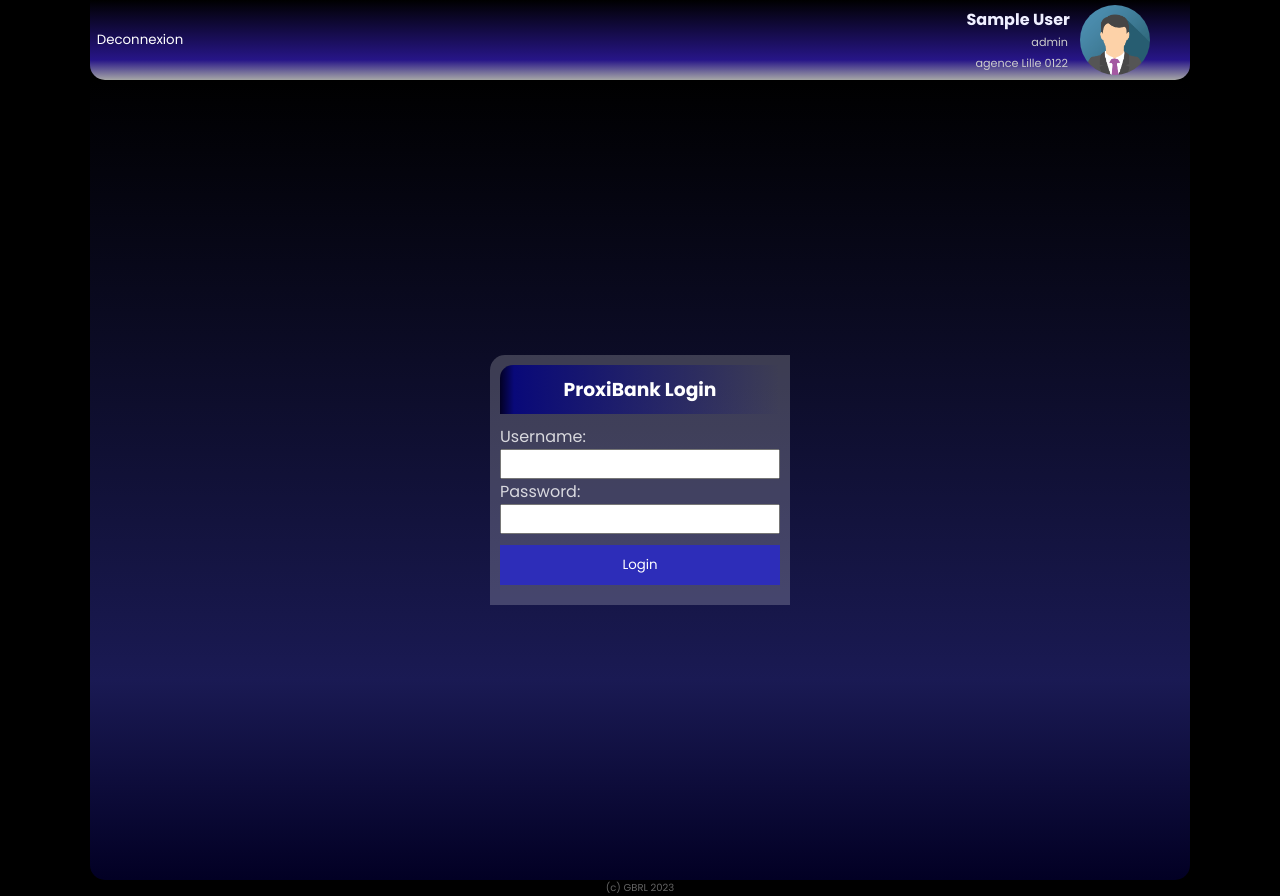
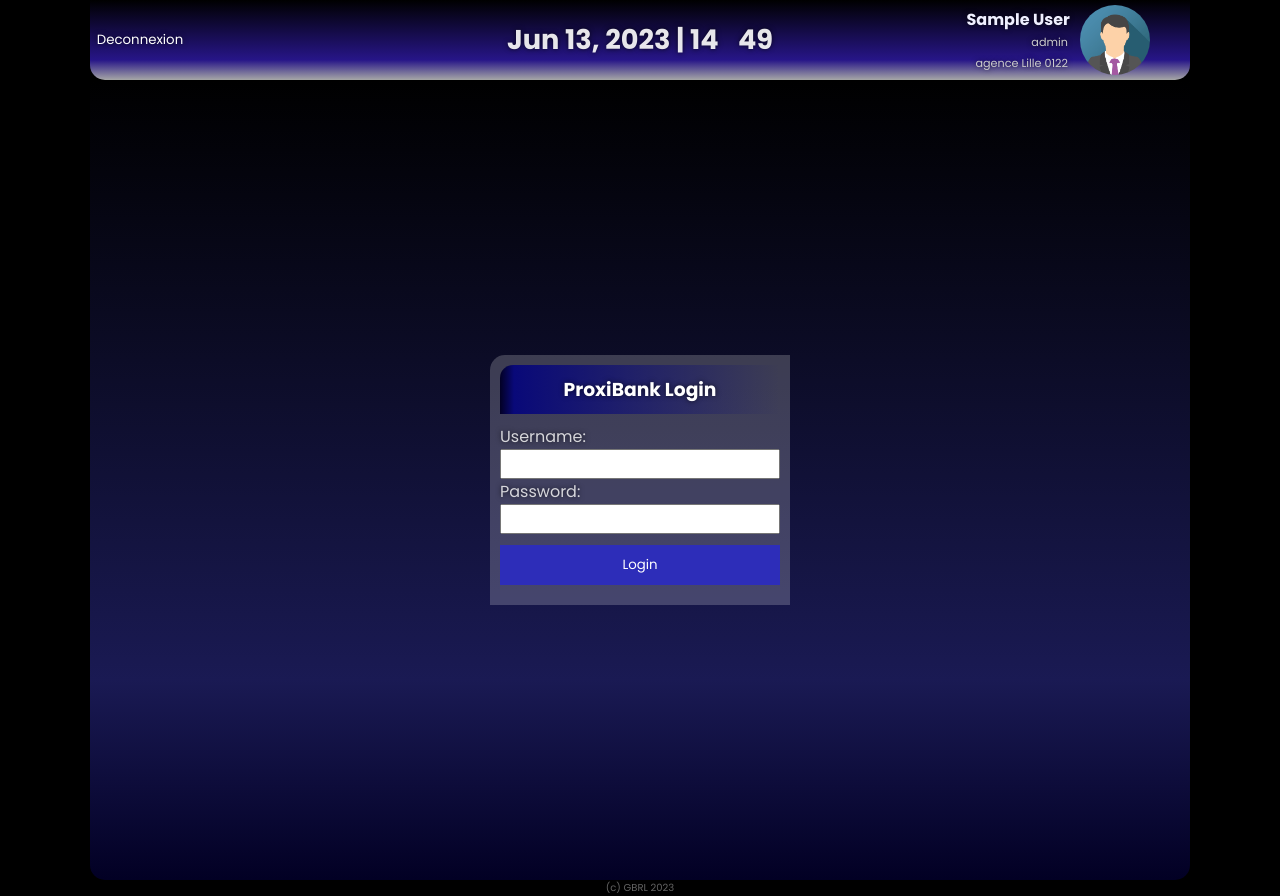
Before and after one commit to GBRL-Web/proxibank_front, an Angular app: page /login in a window 1280 px wide. Built offline with nearby package versions, Linux system fonts and the light colour scheme; sample sign-in values are in the browser's storage.

Commit message:
docs: added clock component

```diff
--- a/src/_fonts.scss
+++ b/src/_fonts.scss
@@ -1 +1,2 @@
 @import url('https://fonts.googleapis.com/css2?family=Poppins:wght@400;600;700&display=swap');
+@import url('https://fonts.googleapis.com/css2?family=Indie+Flower&display=swap');
--- a/src/app/app.module.ts
+++ b/src/app/app.module.ts
@@ -17,6 +17,7 @@ import { DetailsComponent } from './dashboard/director/details/details.component
 import { AccountsComponent } from './dashboard/counselor/form/accounts/accounts.component';
 import { CommonModule } from '@angular/common';
 import { TransferComponent } from './dashboard/counselor/form/transfer/transfer.component';
+import { DateTimeDisplayComponent } from './common/datetimedisplay/datetimedisplay.component';
 
 @NgModule({
   declarations: [
@@ -32,6 +33,7 @@ import { TransferComponent } from './dashboard/counselor/form/transfer/transfer.
     DetailsComponent,
     AccountsComponent,
     TransferComponent,
+    DateTimeDisplayComponent,
 
   ],
   imports: [
--- a/src/app/auth/login/login.component.scss
+++ b/src/app/auth/login/login.component.scss
@@ -15,6 +15,7 @@
     .card-header {
       text-align: center;
       border-radius: 13px 0px 0px 0px;
+      text-shadow: 0 0 5px rgba(0, 0, 0, 0.7);
       padding: 10px;
       background: linear-gradient(
         90deg,
@@ -28,8 +29,10 @@
       margin-top: 10px;
       display: flex;
       flex-direction: column;
+      text-shadow: 0 0 5px rgba(0, 0, 0, 0.7);
       label {
         color: rgba(255, 255, 255, 0.8);
+        text-shadow: 0 0 5px rgba(0, 0, 0, 0.7);
       }
       input {
         display: flex;
@@ -37,6 +40,8 @@
         height: 30px;
         width: 100%;
         text-align: center;
+        text-shadow: 0 0 5px rgba(0, 0, 0, 0.4);
+
       }
     }
     button {
--- /dev/null
+++ b/src/app/common/datetimedisplay/datetimedisplay.component.html
@@ -0,0 +1,3 @@
+<div class="clock">
+    <h3>{{ currentDate | date: 'mediumDate' }}  |  {{ currentHour }} <span class="blink">:</span> {{ currentMinute }}</h3>
+</div>
--- /dev/null
+++ b/src/app/common/datetimedisplay/datetimedisplay.component.scss
@@ -0,0 +1,28 @@
+.clock {
+    display: flex !important;
+    width: 400px;
+    height: 100%;
+    justify-content: center;
+    align-items: center;
+    h3 {
+        font-size: 1.7rem;
+        color: rgba($color: #ffffff, $alpha: 0.9);
+        text-shadow: 0 0 5px rgba(0, 0, 0, 0.7);
+    }
+}
+
+.blink {
+    animation: blink-animation 1s step-start infinite;
+
+    @keyframes blink-animation {
+      0% {
+        opacity: 1;
+      }
+      50% {
+        opacity: 0;
+      }
+      100% {
+        opacity: 1;
+      }
+    }
+  }
--- /dev/null
+++ b/src/app/common/datetimedisplay/datetimedisplay.component.ts
@@ -0,0 +1,40 @@
+import { Component, OnInit, OnDestroy } from '@angular/core';
+import { interval, Subscription } from 'rxjs';
+
+@Component({
+  selector: 'app-date-time-display',
+  templateUrl: './datetimedisplay.component.html',
+  styleUrls: ['./datetimedisplay.component.scss']
+})
+export class DateTimeDisplayComponent implements OnInit, OnDestroy {
+  currentDate!: Date;
+  currentTime!: string;
+  currentHour!: string;
+  currentMinute!: string;
+
+  private intervalSubscription!: Subscription;
+
+  ngOnInit() {
+    this.intervalSubscription = interval(1000).subscribe(() => {
+      this.currentDate = new Date();
+      this.updateTime();
+    });
+  }
+
+  ngOnDestroy() {
+    if (this.intervalSubscription) {
+      this.intervalSubscription.unsubscribe();
+    }
+  }
+
+  updateTime() {
+    const hours = this.currentDate.getHours();
+    const minutes = this.currentDate.getMinutes();
+    this.currentHour = this.padNumber(hours);
+    this.currentMinute = this.padNumber(minutes);
+  }
+
+  padNumber(value: number): string {
+    return value.toString().padStart(2, '0');
+  }
+}
--- a/src/app/common/topbar/topbar.component.html
+++ b/src/app/common/topbar/topbar.component.html
@@ -3,6 +3,7 @@
     <div class="half">
       <button class="btn" (click)="logout()" role="button">Deconnexion</button>
     </div>
+    <app-date-time-display></app-date-time-display>
     <div class="half">
       <div class="half left">
         <div class="infoNav">
--- a/src/app/common/topbar/topbar.component.scss
+++ b/src/app/common/topbar/topbar.component.scss
@@ -11,6 +11,7 @@ p {
   align-items: center;
   font-size: 2rem;
   color: rgba($color: #fafafa, $alpha: 0.8);
+  text-shadow: 0 0 5px rgba(0, 0, 0, 0.7);
   background: $bkg-topbar-red;
   user-select: none;
 }
@@ -56,8 +57,10 @@ p {
   flex-direction: column;
   align-items: flex-end;
   user-select: none;
+  text-shadow: 0 0 5px rgba(0, 0, 0, 0.7);
 }
 
 .btn {
   @include logout-button($transparent);
+  text-shadow: 0 0 5px rgba(0, 0, 0, 0.7);
 }
--- a/src/app/dashboard/counselor/list/user/user.component.scss
+++ b/src/app/dashboard/counselor/list/user/user.component.scss
@@ -31,6 +31,7 @@ li {
     color: black;
     background: rgba(255, 255, 255, 0.9);
     border-radius: 15px 0 0 15px;
+    text-shadow: 0 0 8px rgba(0, 0, 0, 0.9);
     transition-duration: 300ms;
     .arrow {
       opacity: 0.8;
@@ -64,7 +65,7 @@ li {
 .chosen {
   color: black;
   background: rgba(255, 255, 255, 0.69);
-
+  text-shadow: 0 0 5px rgba(0, 0, 0, 0.2);
   border-radius: 25px 0 0 25px;
   transition-duration: 300ms;
   .arrow {
--- a/src/app/service/transfer.service.ts
+++ b/src/app/service/transfer.service.ts
@@ -4,6 +4,6 @@ import { Injectable } from '@angular/core';
   providedIn: 'root'
 })
 export class TransferService {
-  private apiUrl: string = 'http://localhost:8080/
+  private apiUrl: string = 'http://localhost:8080/transfer';
   constructor() { }
 }
```
